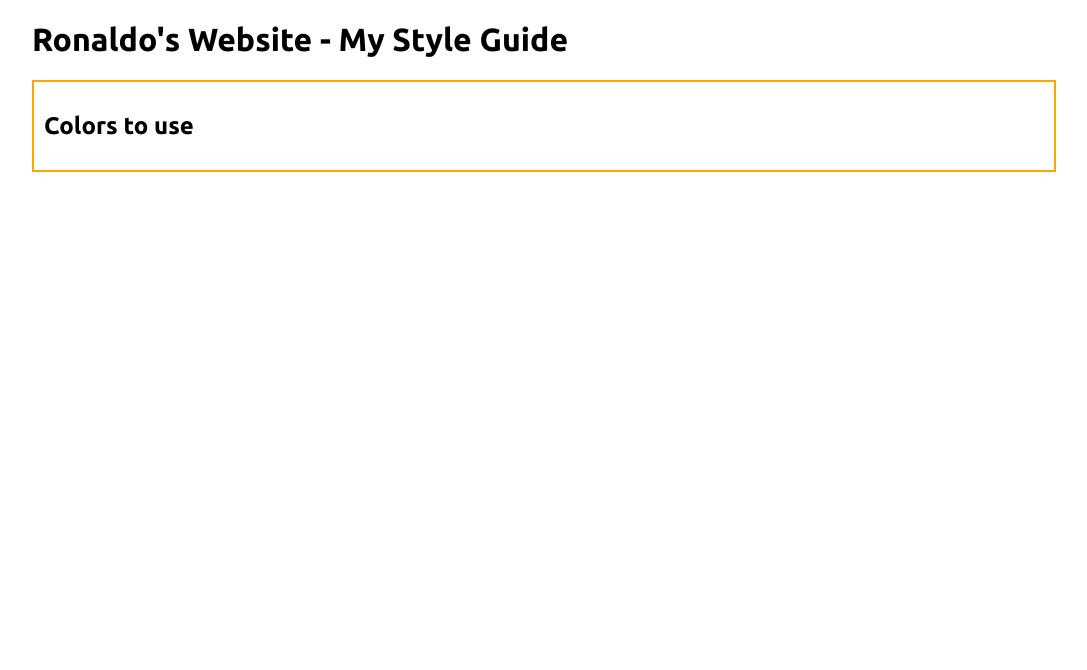
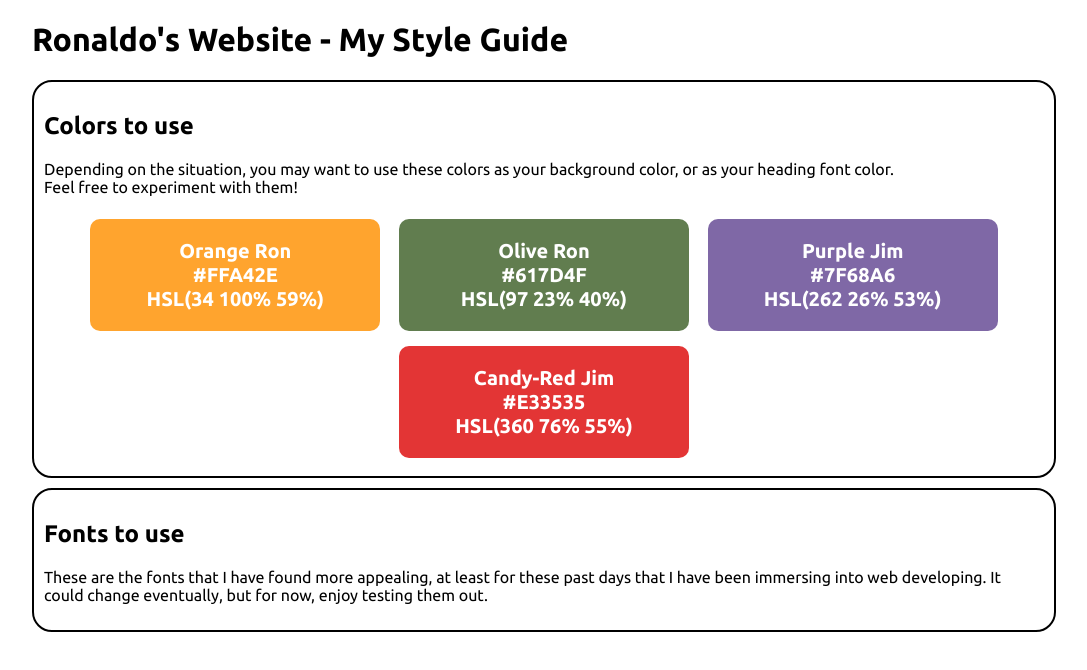
Before and after one commit to ronaldo-sosa/content_guide, a plain HTML site: page index.html in a window 1280 px wide. Shown: the whole page, without its empty margins (96-1183 px from the left). Drawn offline with Linux system fonts and the light colour scheme.

Commit message:
Almost half done

```diff
--- a/index.html
+++ b/index.html
@@ -15,6 +15,39 @@
     <h1>Ronaldo's Website - My Style Guide</h1>
     <div class="section">
         <h2>Colors to use</h2>
+        <p>Depending on the situation, you may want to use these colors as your background
+            color, or as your heading font color.<br>Feel free to experiment with them!
+        </p>
+        <div class="section-of-colors">
+            <div class="color-viz orange" id="white-text">
+                <p class="label">Orange Ron</p>
+                <p class='label'>#FFA42E</p>
+                <p class="label">HSL(34 100% 59%)</p>
+            </div>
+            <div class="color-viz olive" id="white-text">
+                <p class="label">Olive Ron</p>
+                <p class='label'>#617D4F</p>
+                <p class="label">HSL(97 23% 40%)</p>
+            </div>
+            <div class="color-viz purple" id="white-text">
+                <p class="label">Purple Jim</p>
+                <p class='label'>#7F68A6</p>
+                <p class="label">HSL(262 26% 53%)</p>
+            </div>
+            <div class="color-viz red" id="white-text">
+                <p class="label">Candy-Red Jim</p>
+                <p class='label'>#E33535</p>
+                <p class="label">HSL(360 76% 55%)</p>
+            </div>
+
+        </div>
+    </div>
+    <div class="section">
+        <h2>Fonts to use</h2>
+        <p>These are the fonts that I have found more appealing, at least for these past days
+            that I have been immersing into web developing. It could change eventually, but
+            for now, enjoy testing them out.
+        </p>
     </div>
 </body>
 </html>
--- a/resources/index.css
+++ b/resources/index.css
@@ -5,7 +5,51 @@ body {
 }
 
 .section {
-    border: 2px solid orange;
+    border-radius: 20px;
+    border: 2px solid black;
     margin: 10px auto;
     padding: 10px;
 }
+
+.section-of-colors{
+    width:auto;
+    text-align: center;
+}
+
+.color-viz {
+    border-radius: 10px;
+    padding: 20px;
+    margin: 7.5px;
+    width: 250px;
+    height:auto;
+    display: inline-block;
+}
+
+.label {
+    text-align: center;
+    font-size: 20px;
+    font-weight: bold;
+    margin: 0 auto;
+
+}
+
+#white-text {
+    color: #FFFFFF
+}
+
+.orange {
+    background-color: #FFA42E;
+
+}
+
+.olive {
+    background-color: #617D4F;
+}
+
+.purple {
+    background-color: #7F68A6;
+}
+
+.red {
+    background-color: #E33535;
+}
```
